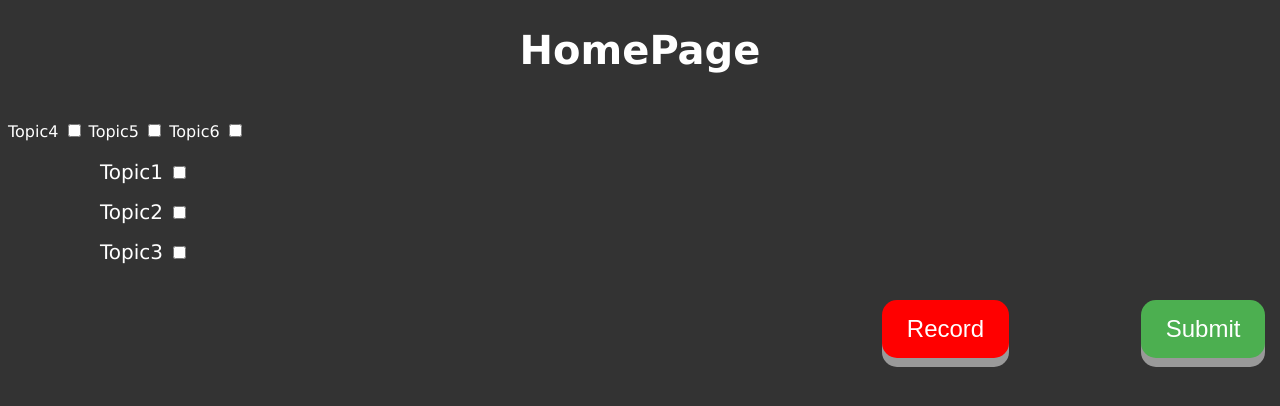
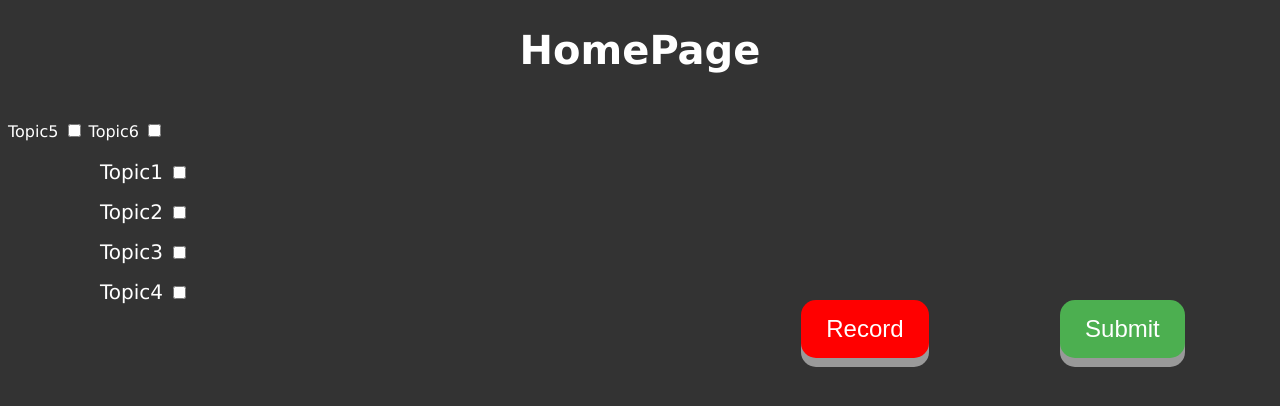
Before and after one commit to TAMAJJJ/ArgCoach, a PHP site: page /debaterhomepage.html in a window 1280 px wide. Shown: the top 406 px of the page. Run offline with PHP 8.4, Linux system fonts and the light colour scheme.

Commit message:
Update debater_homepage.css

```diff
--- a/css/debater_homepage.css
+++ b/css/debater_homepage.css
@@ -44,22 +44,27 @@
   box-shadow: 0 5px #666;
   transform: translateY(4px);
 }
-#Topic1{
-	position: fixed;
+#Topic1{position:fixed;
 	left:100px;
 	top:160px;
 	font-size: 20px;
 }
 #Topic2{
-position: fixed;
+position:fixed;
 	left:100px;
 	top:200px;
 font-size: 20px;
 
 }
 #Topic3{
-position: fixed;
+position:fixed;
 	left:100px;
 	top:240px;
 font-size: 20px;
 }
+#Topic4{
+position:fixed;
+	left:100px;
+	top:280px;
+font-size: 20px;
+}
```
